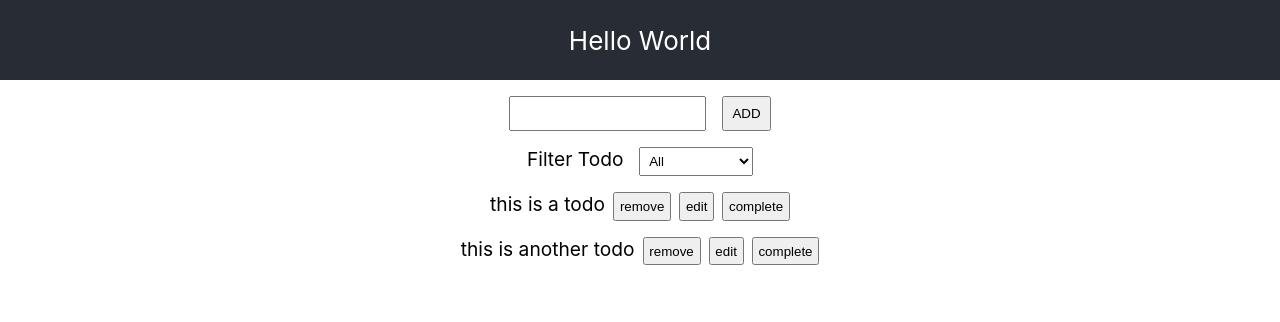
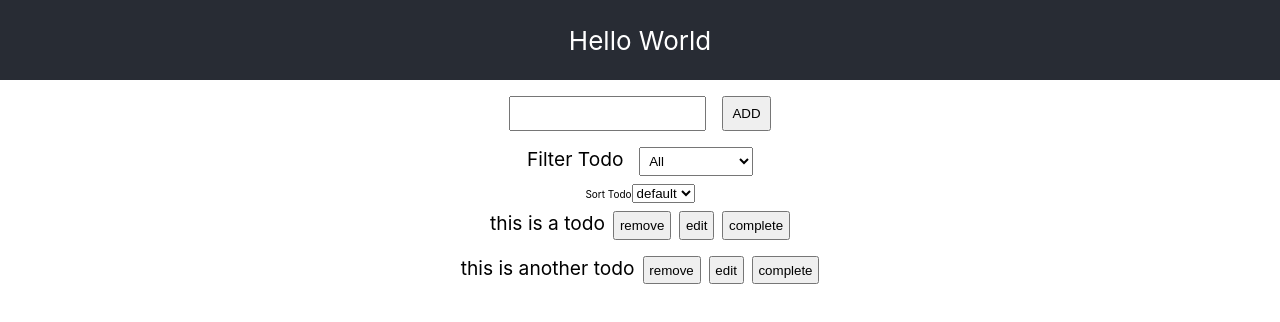
Before and after one commit to samudraarq/todo-react-practice, a React (Create React App) app: page / in a window 1280 px wide. Shown: the top 322 px of the page. Built offline with nearby package versions, Linux system fonts and the light colour scheme.

Commit message:
add sort function

```diff
--- a/src/App.js
+++ b/src/App.js
@@ -3,26 +3,32 @@ import "./App.css";
 import Filter from "./components/Filter";
 import Header from "./components/Header";
 import Input from "./components/Input";
+import Sort from "./components/Sort";
 import Todos from "./components/Todos";
 
 class App extends Component {
   state = {
     todos: [],
+    filterStatus: "all",
     filteredTodos: [],
-    filterStatus: "all",
+    sortStatus: "default",
+    sortedTodos: [],
   };
 
-  componentDidMount() {
+  async componentDidMount() {
     this.getStorage();
+    this.sortTodo();
     this.filterTodo();
   }
 
   componentDidUpdate(prevProps, prevState) {
     if (
+      prevState.sortStatus !== this.state.sortStatus ||
       prevState.filterStatus !== this.state.filterStatus ||
       prevState.todos !== this.state.todos
     ) {
       this.setStorage();
+      this.sortTodo();
       this.filterTodo();
     }
   }
@@ -83,19 +89,64 @@ class App extends Component {
 
   filterTodo = () => {
     if (this.state.filterStatus === "completed") {
-      this.setState({
-        filteredTodos: this.state.todos.filter(
+      this.setState((state) => ({
+        filteredTodos: state.sortedTodos.filter(
           (todo) => todo.completed === true
         ),
-      });
+      }));
     } else if (this.state.filterStatus === "notcomplete") {
-      this.setState({
-        filteredTodos: this.state.todos.filter(
+      this.setState((state) => ({
+        filteredTodos: state.sortedTodos.filter(
           (todo) => todo.completed === false
         ),
-      });
+      }));
     } else {
-      this.setState({ filteredTodos: this.state.todos });
+      this.setState((state) => ({ filteredTodos: state.sortedTodos }));
+    }
+  };
+
+  setSortStatus = (val) => {
+    this.setState({ sortStatus: val });
+  };
+
+  sortTodo = () => {
+    if (this.state.sortStatus === "az") {
+      const compare = (a, b) => {
+        // Use toUpperCase() to ignore character casing
+        const textA = a.text.toUpperCase();
+        const textB = b.text.toUpperCase();
+
+        let comparison = 0;
+        if (textA > textB) {
+          comparison = 1;
+        } else if (textA < textB) {
+          comparison = -1;
+        }
+        return comparison;
+      };
+      const newTodos = [...this.state.todos];
+      newTodos.sort(compare);
+      console.log(newTodos);
+      this.setState({ sortedTodos: newTodos });
+    } else if (this.state.sortStatus === "za") {
+      const compare = (a, b) => {
+        // Use toUpperCase() to ignore character casing
+        const textA = a.text.toUpperCase();
+        const textB = b.text.toUpperCase();
+
+        let comparison = 0;
+        if (textA > textB) {
+          comparison = 1;
+        } else if (textA < textB) {
+          comparison = -1;
+        }
+        return comparison * -1;
+      };
+      const newTodos = [...this.state.todos];
+      newTodos.sort(compare);
+      this.setState({ sortedTodos: newTodos });
+    } else {
+      this.setState({ sortedTodos: this.state.todos });
     }
   };
 
@@ -132,6 +183,7 @@ class App extends Component {
         <Header />
         <Input submitTodos={this.submitTodos} />
         <Filter filterTodo={this.setStatusFilter} />
+        <Sort sortTodo={this.setSortStatus} />
         <Todos
           todos={this.state.filteredTodos}
           remove={this.removeTodo}
--- /dev/null
+++ b/src/components/Sort.js
@@ -0,0 +1,20 @@
+import React from "react";
+
+const Sort = ({ sortTodo }) => {
+  return (
+    <div>
+      <label htmlFor="sortTodo">Sort Todo</label>
+      <select
+        name="sortTodo"
+        id="sortTodo"
+        onChange={(e) => sortTodo(e.target.value)}
+      >
+        <option value="default">default</option>
+        <option value="az">A-Z</option>
+        <option value="za">Z-A</option>
+      </select>
+    </div>
+  );
+};
+
+export default Sort;
```
